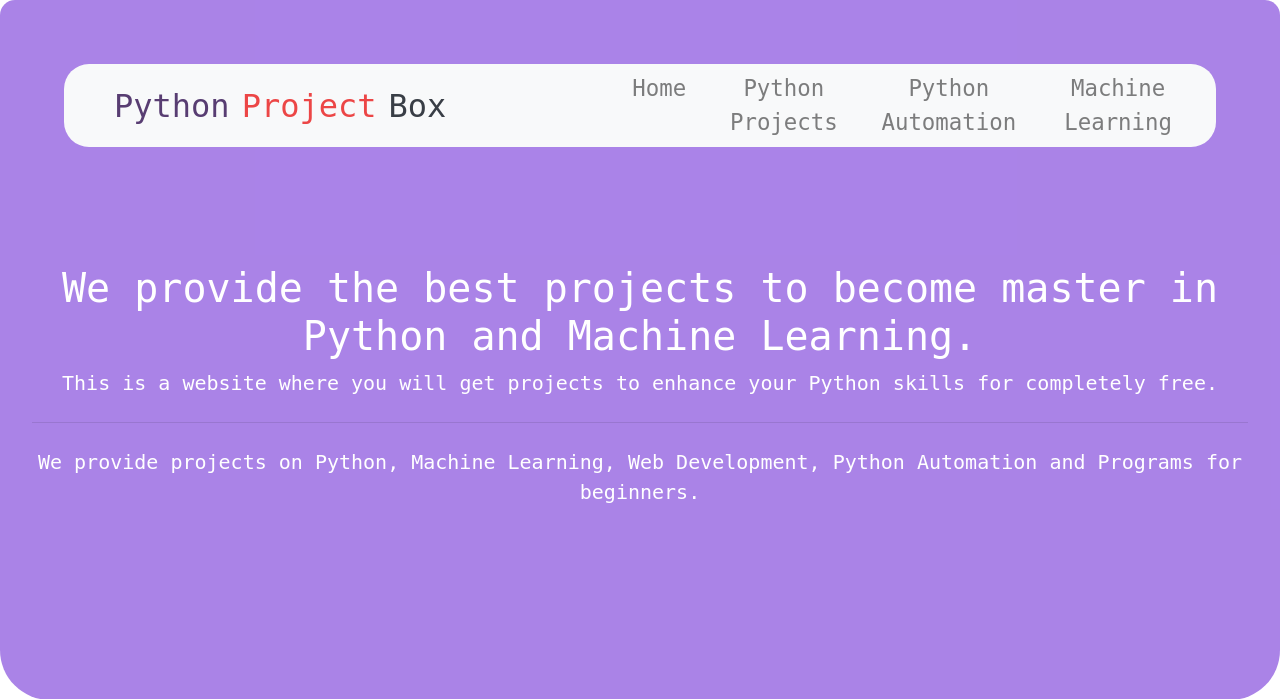
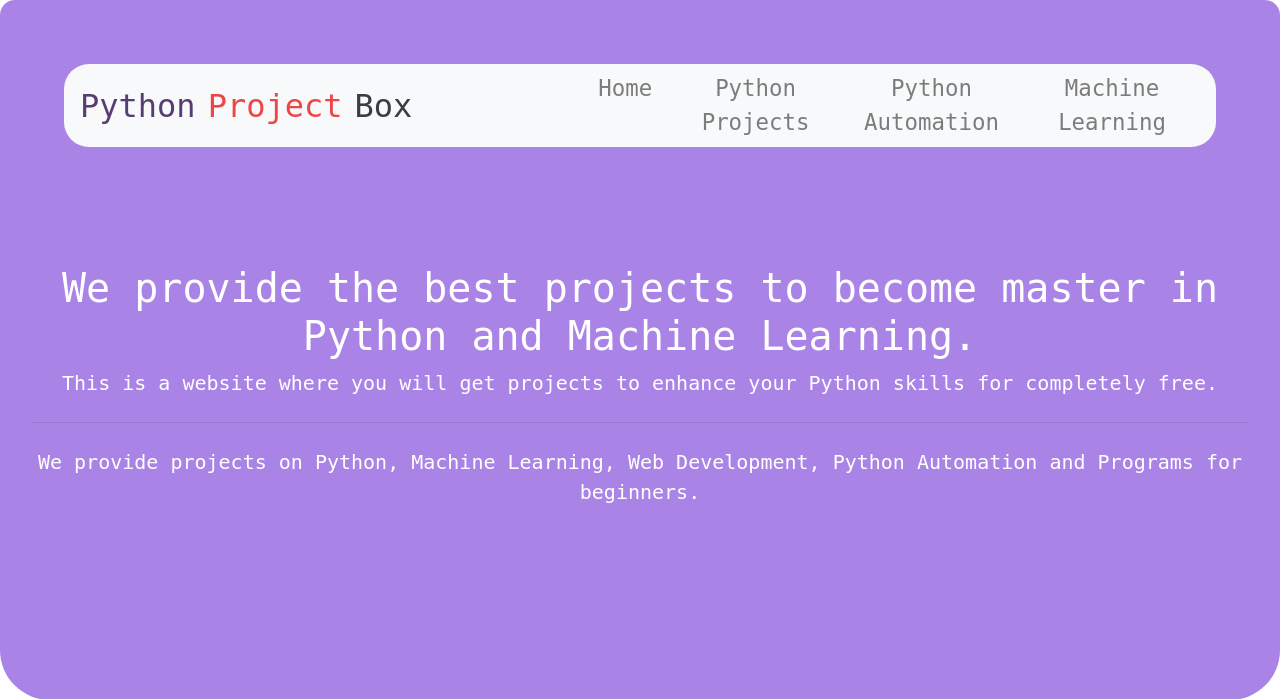
Before and after one commit to Sravan000/mightypython, a Django app: page / in a window 1280 px wide. Shown: the top 699 px of the page. Run offline with Django 3.2, Linux system fonts and the light colour scheme; some libraries are stand-ins or nearby versions.

Commit message:
removed some padding from title bar

```diff
--- a/assets/styles/styles.css
+++ b/assets/styles/styles.css
@@ -31,13 +31,12 @@ body{
     color: black;
 
     font-size: 140%;
-    padding-left: 50px
+
 }
 
 /*fontsize and font style*/
 .title1,.title2,.title3{
     font-size: 4vh;
-
 
 }
 
--- a/static/styles/styles.css
+++ b/static/styles/styles.css
@@ -31,13 +31,12 @@ body{
     color: black;
 
     font-size: 140%;
-    padding-left: 50px
+
 }
 
 /*fontsize and font style*/
 .title1,.title2,.title3{
     font-size: 4vh;
-
 
 }
 
```
